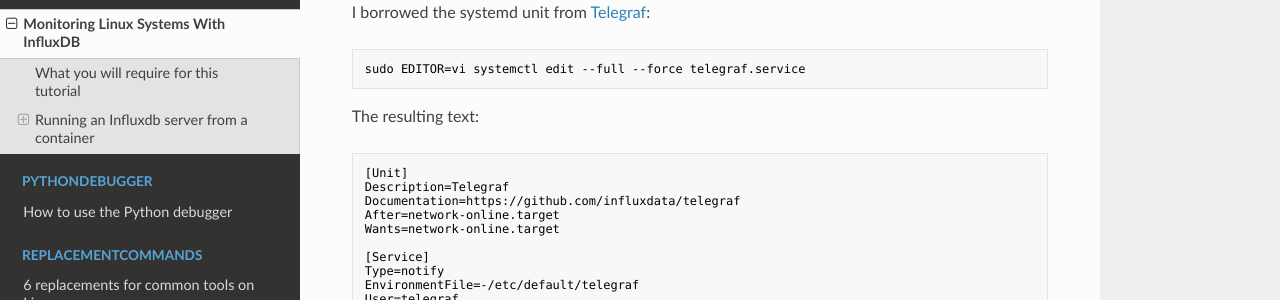
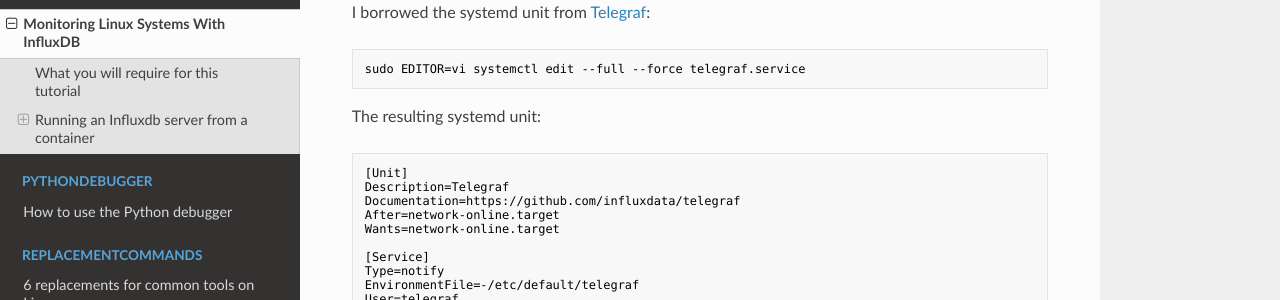
Before and after one commit to josevnz/tutorials, an MkDocs documentation site: the page built from docs/MonitoringWithInfluxDB/README.md, in a window 1280 px wide and 900 px high, scrolled down 3924 px. Shown: the part 151-451 px from the top of the window. Built offline with MkDocs 1.6.1, drawn with Linux system fonts in a browser that asks for light colours; nearby versions of some CDN libraries.

````diff
--- a/docs/MonitoringWithInfluxDB/README.md
+++ b/docs/MonitoringWithInfluxDB/README.md
@@ -216,7 +216,7 @@
 ```shell
 sudo EDITOR=vi systemctl edit --full --force telegraf.service
 ```
-The resulting text:
+The resulting systemd unit:
 
 ```text
 [Unit]
````
